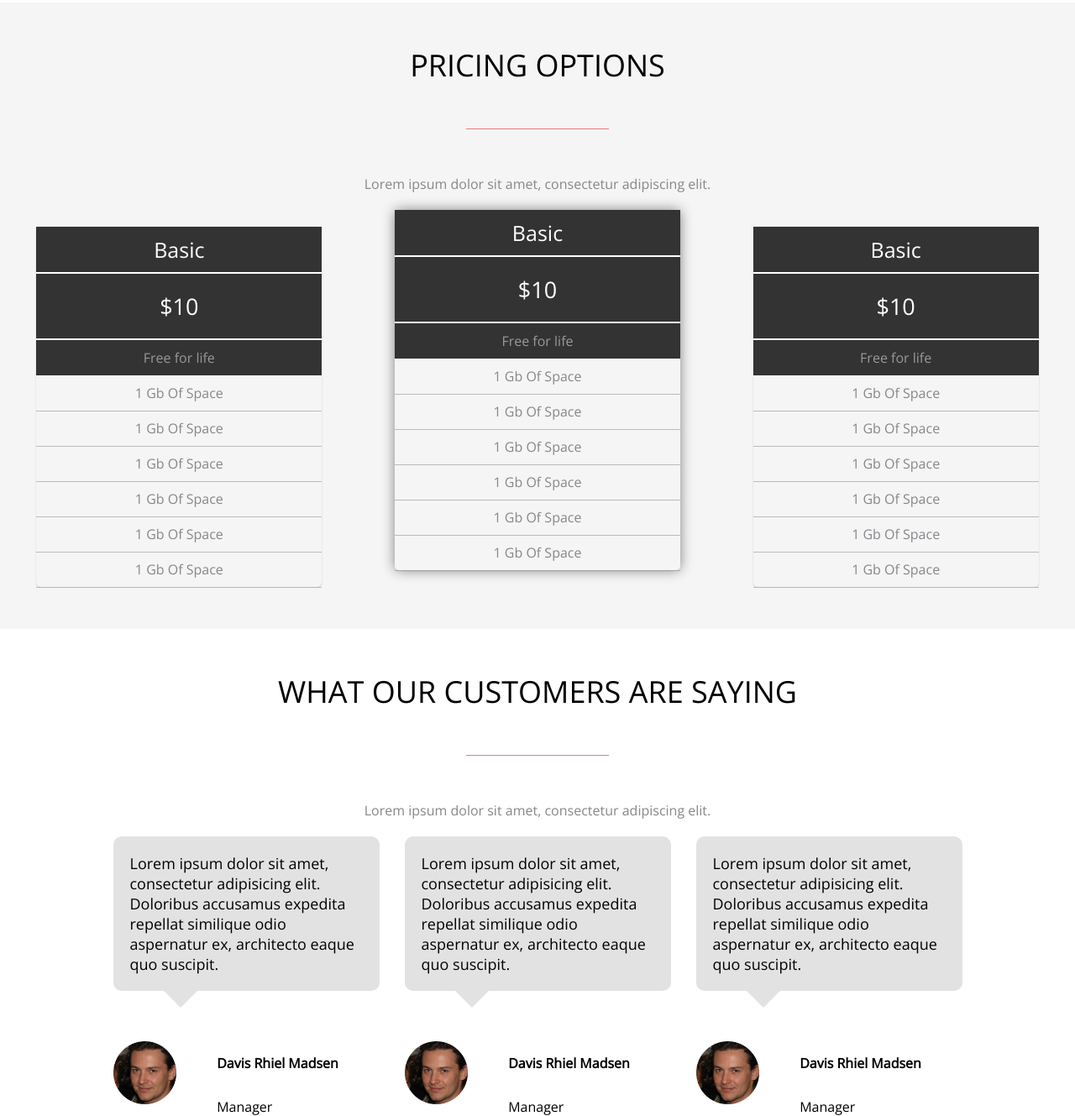
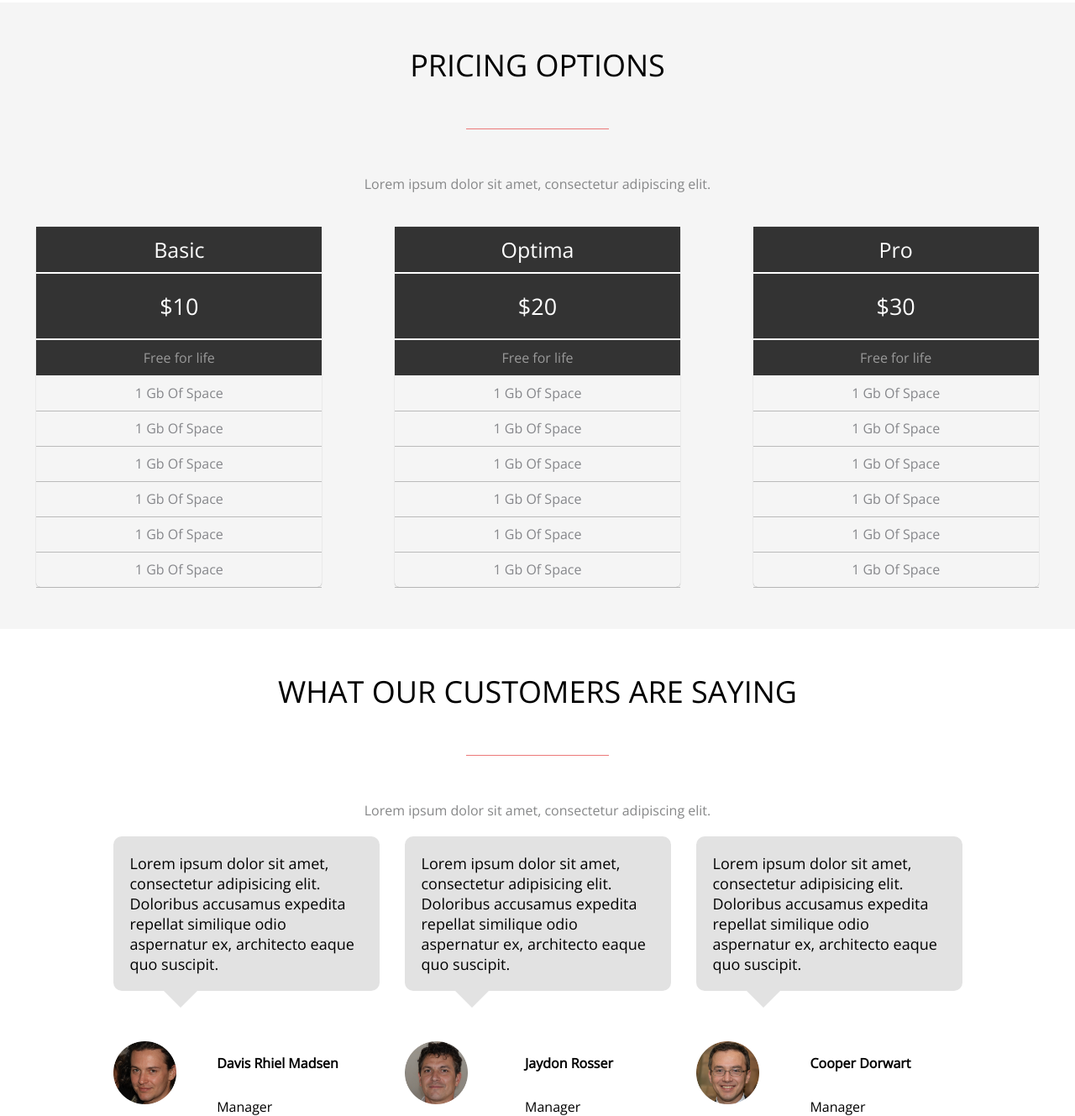
Before and after one commit to MarynaKhilkova/homework, a plain HTML site: page lesson4/index.html in a window 1280 px wide. Shown: the part 774-2103 px from the top of the page at 84% size. Drawn offline with nearby package versions, Linux system fonts and the light colour scheme.

Commit message:
feature/lesson4

```diff
--- a/lesson4/assets/styles/styles.css
+++ b/lesson4/assets/styles/styles.css
@@ -131,6 +131,9 @@ h2 {
     padding: 75px;
 }
 #main_product {
+    transition: 0.5s;
+}
+#main_product:hover {
     transform: translate(0px, -20px);
     box-shadow: 0px 0px 15px gray ;
 }
--- a/lesson4/index.html
+++ b/lesson4/index.html
@@ -69,8 +69,8 @@
             </div>
             <div class="product" id="main_product">
                 <div class="product-upper">
-                    <div class="product-name">Basic</div>
-                    <div class="product-price">$10</div>
+                    <div class="product-name">Optima</div>
+                    <div class="product-price">$20</div>
                     <div class="product-sign">Free for life</div>
                 </div>
                 <div class="product-down">
@@ -84,8 +84,8 @@
             </div>
             <div class="product">
                 <div class="product-upper">
-                    <div class="product-name">Basic</div>
-                    <div class="product-price">$10</div>
+                    <div class="product-name">Pro</div>
+                    <div class="product-price">$30</div>
                     <div class="product-sign">Free for life</div>
                 </div>
                 <div class="product-down">
@@ -129,10 +129,10 @@
                 </div>
                 <div class="down-opinion">
                     <div class="opinion-imageblock">
-                        <img src="./assets/images/Men_1.png" alt="images" class="images-preview">
+                        <img src="./assets/images/Men_2.png" alt="images" class="images-preview">
                     </div>
                     <div class="opinion-peopleblock">
-                        <h4>Davis Rhiel Madsen</h4>
+                        <h4>Jaydon Rosser</h4>
                         <p>Manager</p>
                     </div>
                 </div>
@@ -146,10 +146,10 @@
                 </div>
                 <div class="down-opinion">
                     <div class="opinion-imageblock">
-                        <img src="./assets/images/Men_1.png" alt="images" class="images-preview">
+                        <img src="./assets/images/Men_3.png" alt="images" class="images-preview">
                     </div>
                     <div class="opinion-peopleblock">
-                        <h4>Davis Rhiel Madsen</h4>
+                        <h4>Cooper Dorwart</h4>
                         <p>Manager</p>
                     </div>
                 </div>
```
